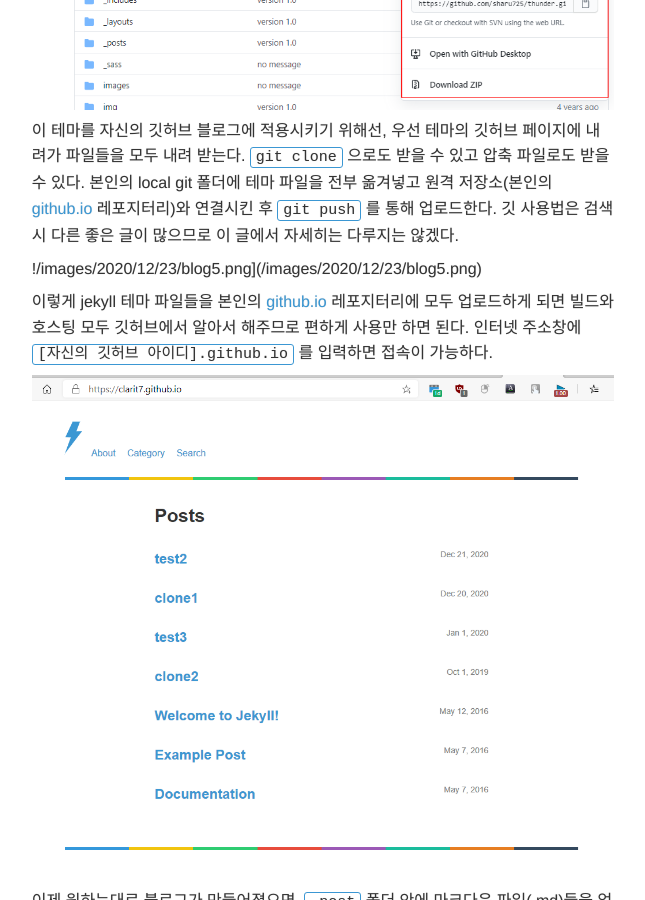
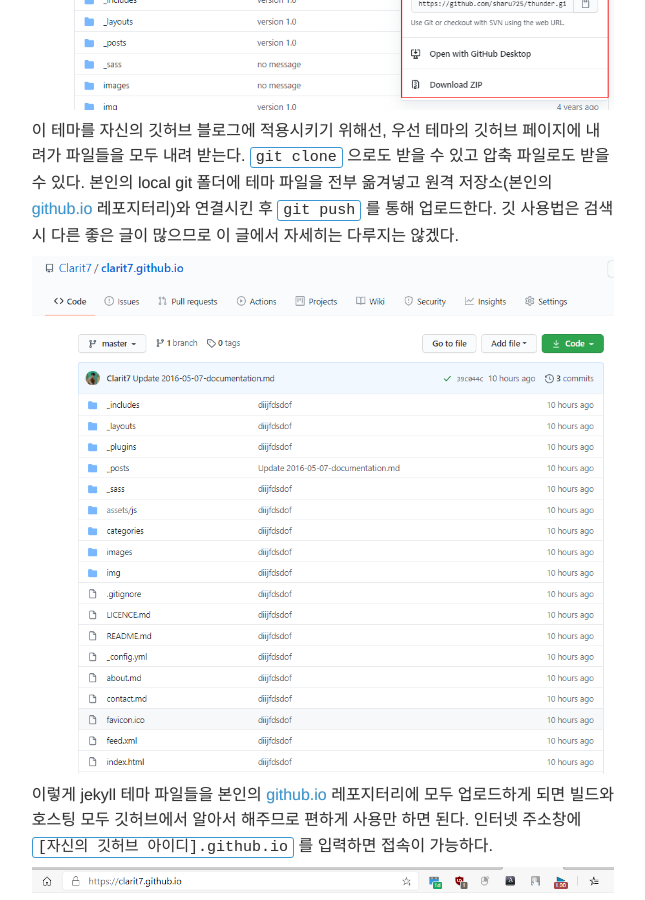
Before and after one commit to Clarit7/clarit7.github.io, a Jekyll site: the page built from _posts/2020-12-23-githubio.md, in a window 1280 px wide and 900 px high, scrolled down 2111 px. Shown: the whole window, without its empty margins (317-962 px from the left). Built offline with Jekyll 4.4.1, drawn with Linux system fonts in a browser that asks for light colours; comment, search, counter and statistics services are not loaded.

Commit message:
Update 2020-12-23-githubio.md

```diff
--- a/_posts/2020-12-23-githubio.md
+++ b/_posts/2020-12-23-githubio.md
@@ -36,7 +36,7 @@
 
 이 테마를 자신의 깃허브 블로그에 적용시키기 위해선, 우선 테마의 깃허브 페이지에 내려가 파일들을 모두 내려 받는다. `git clone` 으로도 받을 수 있고 압축 파일로도 받을수 있다. 본인의 local git 폴더에 테마 파일을 전부 옮겨넣고 원격 저장소(본인의 [github.io](http://github.io) 레포지터리)와 연결시킨 후 `git push` 를 통해 업로드한다. 깃 사용법은 검색시 다른 좋은 글이 많으므로 이 글에서 자세히는 다루지는 않겠다.
 
-!/images/2020/12/23/blog5.png](/images/2020/12/23/blog5.png)
+![/images/2020/12/23/blog5.png](/images/2020/12/23/blog5.png)
 
 이렇게 jekyll 테마 파일들을 본인의 [github.io](http://github.io) 레포지터리에 모두 업로드하게 되면 빌드와 호스팅 모두 깃허브에서 알아서 해주므로 편하게 사용만 하면 된다. 인터넷 주소창에 `[자신의 깃허브 아이디].github.io` 를 입력하면 접속이 가능하다.
 
```
